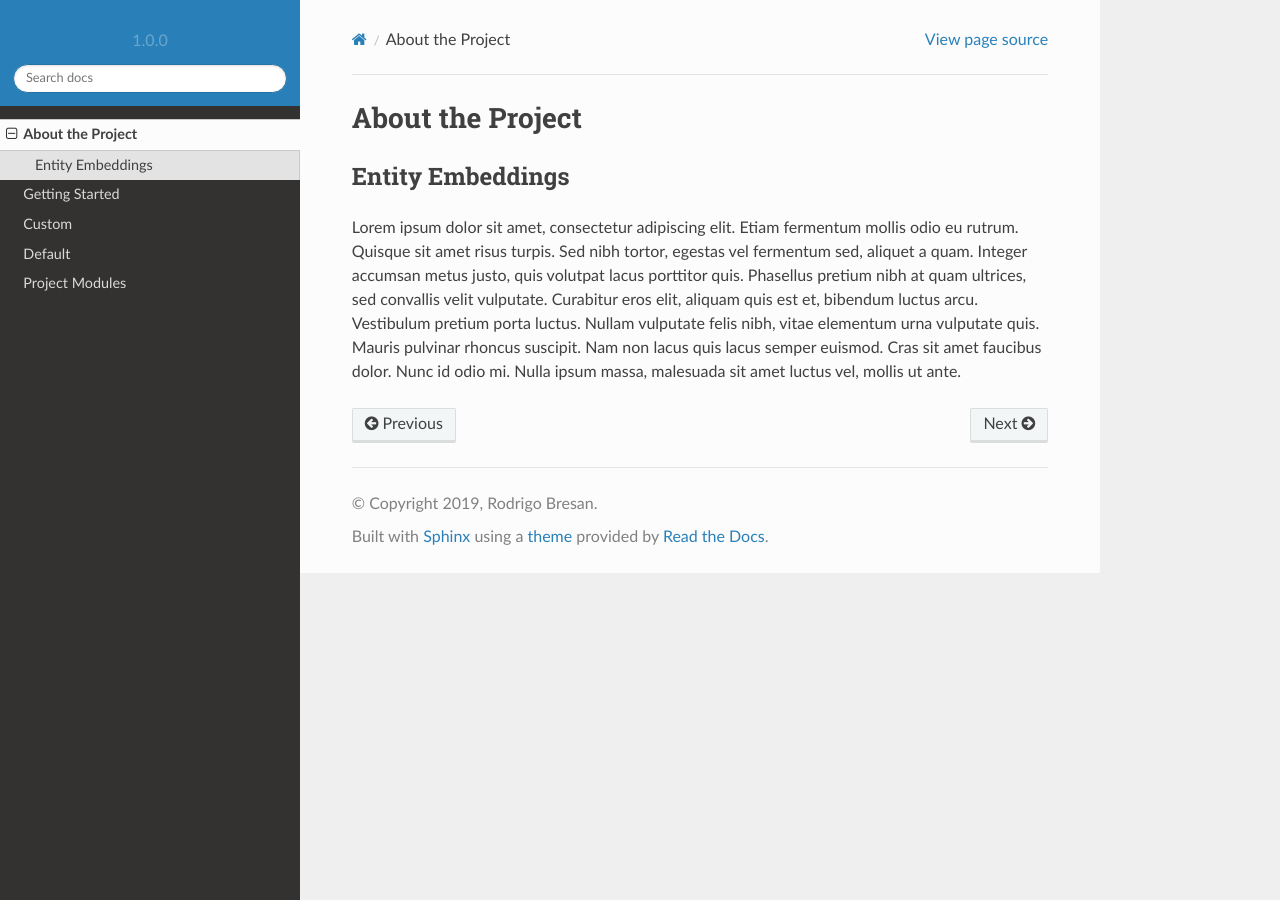
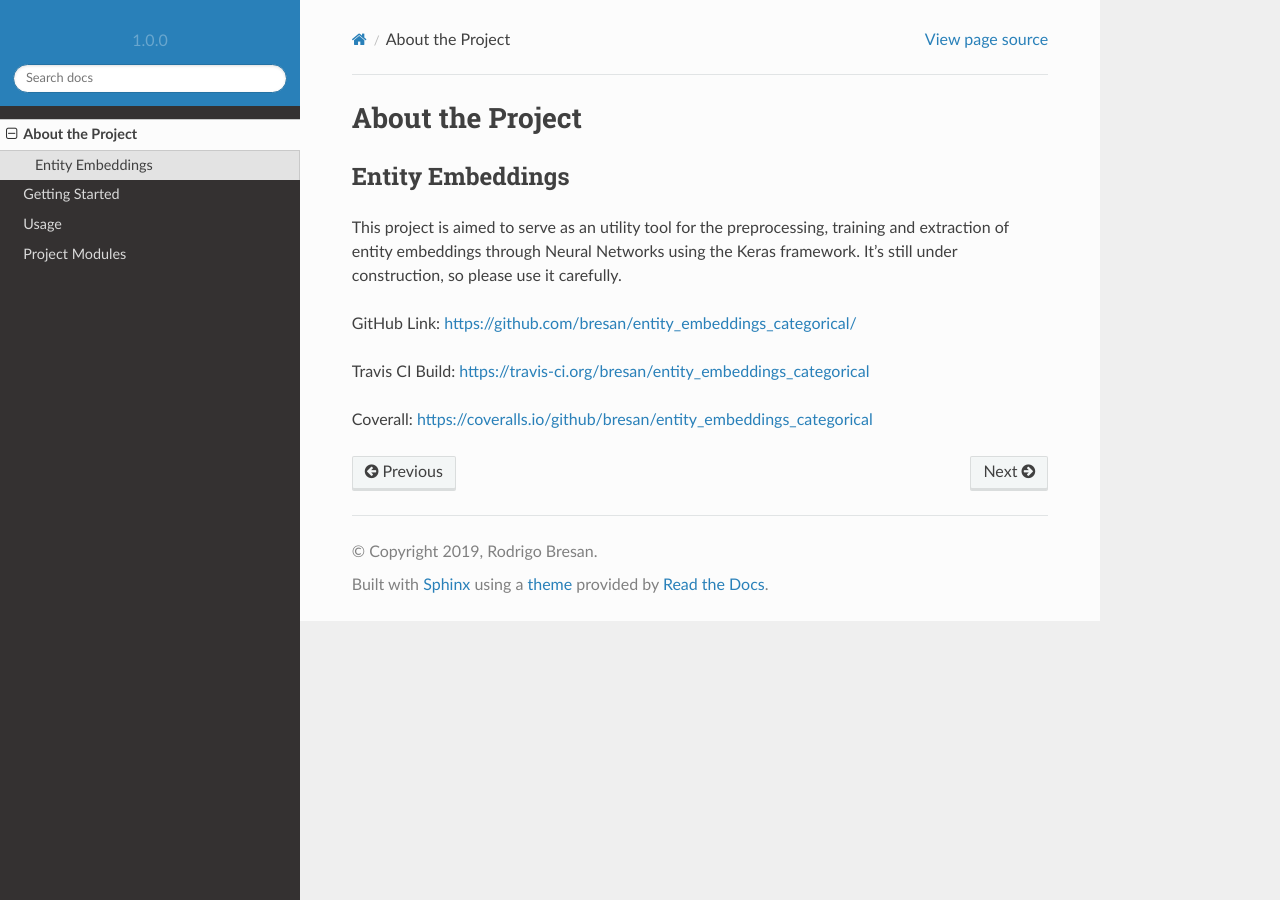
Before and after one commit to rodrigobressan/entity_embeddings_categorical, a Sphinx documentation site: the page built from docs/about.rst, in a window 1280 px wide. Built offline with Sphinx 7.4.7 and the Read the Docs theme 2.0.0, drawn with Linux system fonts in a browser that asks for light colours.

Commit message:
About and getting started

```diff
--- a/docs/about.rst
+++ b/docs/about.rst
@@ -5,10 +5,10 @@
 Entity Embeddings
 ------------------
 
-Lorem ipsum dolor sit amet, consectetur adipiscing elit. Etiam fermentum mollis odio eu rutrum.
-Quisque sit amet risus turpis. Sed nibh tortor, egestas vel fermentum sed, aliquet a quam.
-Integer accumsan metus justo, quis volutpat lacus porttitor quis. Phasellus pretium nibh at quam ultrices,
-sed convallis velit vulputate. Curabitur eros elit, aliquam quis est et, bibendum luctus arcu.
-Vestibulum pretium porta luctus. Nullam vulputate felis nibh, vitae elementum urna vulputate quis.
-Mauris pulvinar rhoncus suscipit. Nam non lacus quis lacus semper euismod. Cras sit amet faucibus dolor.
-Nunc id odio mi. Nulla ipsum massa, malesuada sit amet luctus vel, mollis ut ante.
+This project is aimed to serve as an utility tool for the preprocessing, training and extraction of entity embeddings through Neural Networks using the Keras framework. It's still under construction, so please use it carefully.
+
+GitHub Link: https://github.com/bresan/entity_embeddings_categorical/
+
+Travis CI Build: https://travis-ci.org/bresan/entity_embeddings_categorical
+
+Coverall: https://coveralls.io/github/bresan/entity_embeddings_categorical
--- a/docs/conf.py
+++ b/docs/conf.py
@@ -92,6 +92,7 @@
 # directories to ignore when looking for source files.
 exclude_patterns = ['_build']
 
+pygments_style = 'sphinx'
 # The reST default role (used for this markup: `text`) to use for all
 # documents.
 # default_role = None
@@ -108,7 +109,6 @@
 # show_authors = False
 
 # The name of the Pygments (syntax highlighting) style to use.
-pygments_style = 'sphinx'
 
 # A list of ignored prefixes for module index sorting.
 # modindex_common_prefix = []
```
Also changed, not shown: docs/getting_started.rst (+34 -19 lines).
